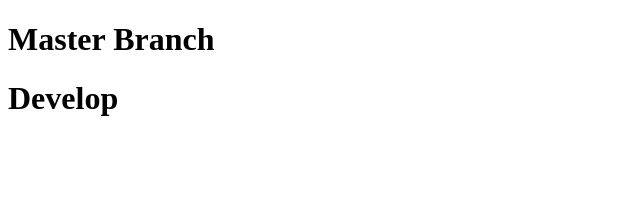
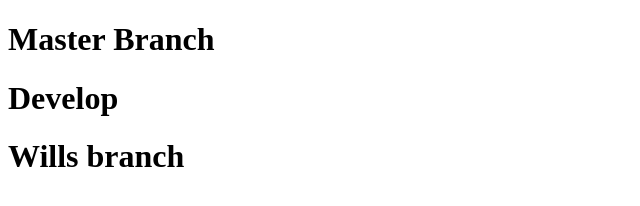
Before and after one commit to WilliamBHarris/TeamProject, a plain HTML site: page index.html in a window 1280 px wide. Shown: the whole page, without its empty margins (0-640 px from the left). Drawn offline with Linux system fonts and the light colour scheme.

Commit message:
Wills branch

```diff
--- a/index.html
+++ b/index.html
@@ -9,5 +9,6 @@
 <body>
     <h1>Master Branch</h1>
     <h1>Develop</h1>
+    <h1>Wills branch</h1>
 </body>
 </html>
```
